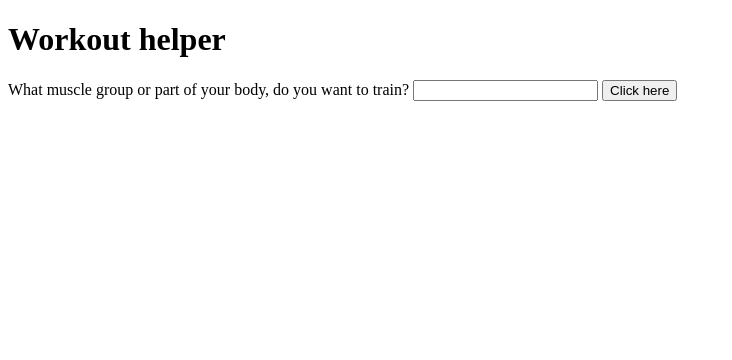
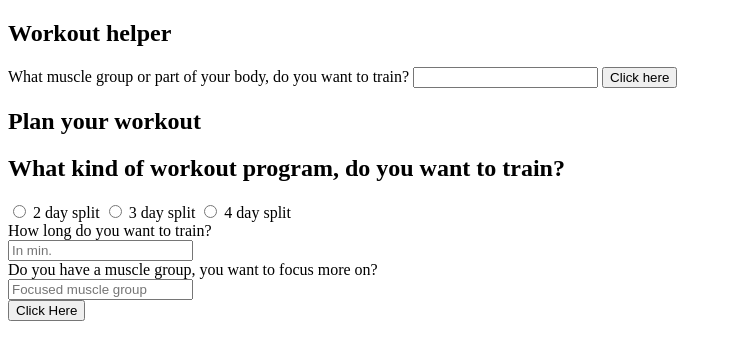
Before and after one commit to nathasjafink/generate-ai-project, a plain HTML site: page index.html in a window 1280 px wide. Shown: the whole page, without its empty margins (0-732 px from the left). Drawn offline with Linux system fonts and the light colour scheme.

Commit message:
created labels + inputs + styled the elements

```diff
--- a/index.html
+++ b/index.html
@@ -10,14 +10,33 @@
 </head>
 <body>
 <main>
+    <section>
     <h1>Workout helper</h1>
     <label for="workout">What muscle group or part of your body, do you want to train?</label>
     <input id="workout" type="text">
     <button>Click here</button>
     <span class="hidden loading">loading</span>
     <p class="suggestions"></p>
-    <script src="utils.js"></script>
-    <script src="main.js"></script>
+    </section>
+
+    <section>
+        <h1>Plan your workout</h1>
+        <h2>What kind of workout program, do you want to train?</h2>
+        <input id="2-day-split" type="radio" name="days">
+        <label for="2-day-split">2 day split</label>
+        <input id="3-day-split" type="radio" name="days">
+        <label for="3-day-split"> 3 day split</label>
+        <input id="4-day-split" type="radio" name="days">
+        <label for="4-day-split"> 4 day split</label>
+        <label id="time-label" for="time">How long do you want to train?</label>
+        <input id="time" type="number" placeholder="In min.">
+        <label id="focus-muscle-group-label" for="focus-muscle-group">Do you have a muscle group, you want to focus more on?</label>
+        <input id="focus-muscle-group" type="text" placeholder="Focused muscle group">
+        <button>Click Here</button>
+    </section>
 </main>
+
+<script src="utils.js"></script>
+<script src="main.js"></script>
 </body>
 </html>
--- a/main.css
+++ b/main.css
@@ -1,3 +1,7 @@
 .hidden {
     display: none;
 }
+
+#time, #time-label, #focus-muscle-group, #focus-muscle-group-label{
+    display: block;
+}
--- a/main.js
+++ b/main.js
@@ -34,8 +34,10 @@ const pTag = document.querySelector('p');
 const loadingSpan = document.querySelector('span.loading')
 button.addEventListener("click", () => {
     loadingSpan.classList.remove('hidden');
-    getGeneratedText(`The following is a list of 10 exercises for: ${input.value}`)
+    getGeneratedText(`The following is a list of 10 exercises for: ${input.value}` )
         .then(generatedText => {
             pTag.innerText = generatedText;
+            loadingSpan.classList.add('hidden');
         });
+
 });
```
